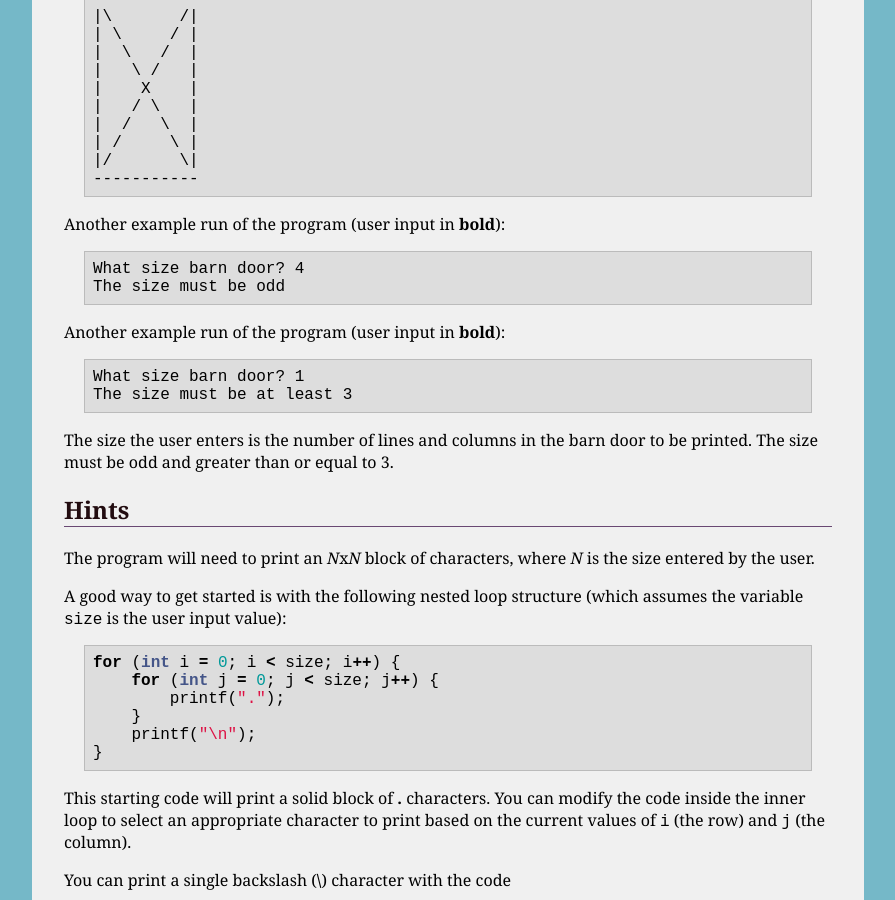
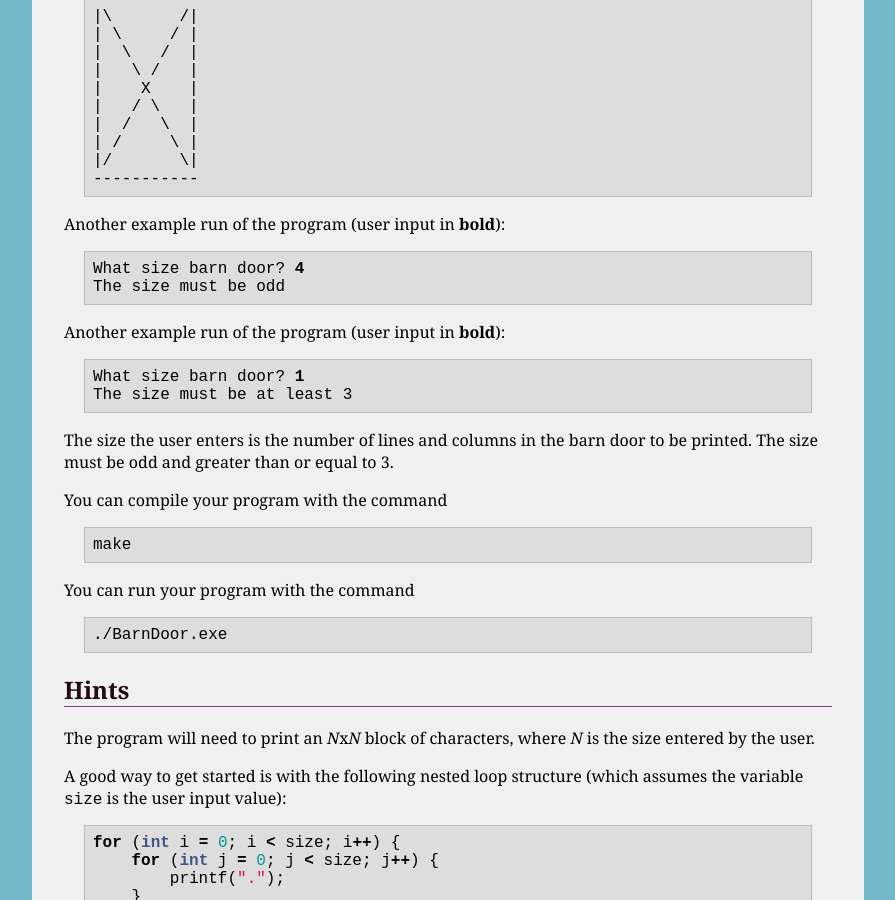
Before and after one commit to ycpcs/cs101-spring2017, a Jekyll site: the page built from labs/lab11.md, in a window 1280 px wide and 900 px high, scrolled down 1159 px. Shown: the whole window, without its empty margins (192-1087 px from the left). Built offline with Jekyll 4.4.1, drawn with Linux system fonts in a browser that asks for light colours.

Commit message:
fix formatting, add compilation/run instructions

```diff
--- a/labs/lab11.md
+++ b/labs/lab11.md
@@ -70,18 +70,26 @@ What size barn door? <b>11</b>
 Another example run of the program (user input in **bold**):
 
 <pre>
-What size barn door? 4
+What size barn door? <b>4</b>
 The size must be odd
 </pre>
 
 Another example run of the program (user input in **bold**):
 
 <pre>
-What size barn door? 1
+What size barn door? <b>1</b>
 The size must be at least 3
 </pre>
 
 The size the user enters is the number of lines and columns in the barn door to be printed.  The size must be odd and greater than or equal to 3.
+
+You can compile your program with the command
+
+    make
+
+You can run your program with the command
+
+    ./BarnDoor.exe
 
 ## Hints
 
```
